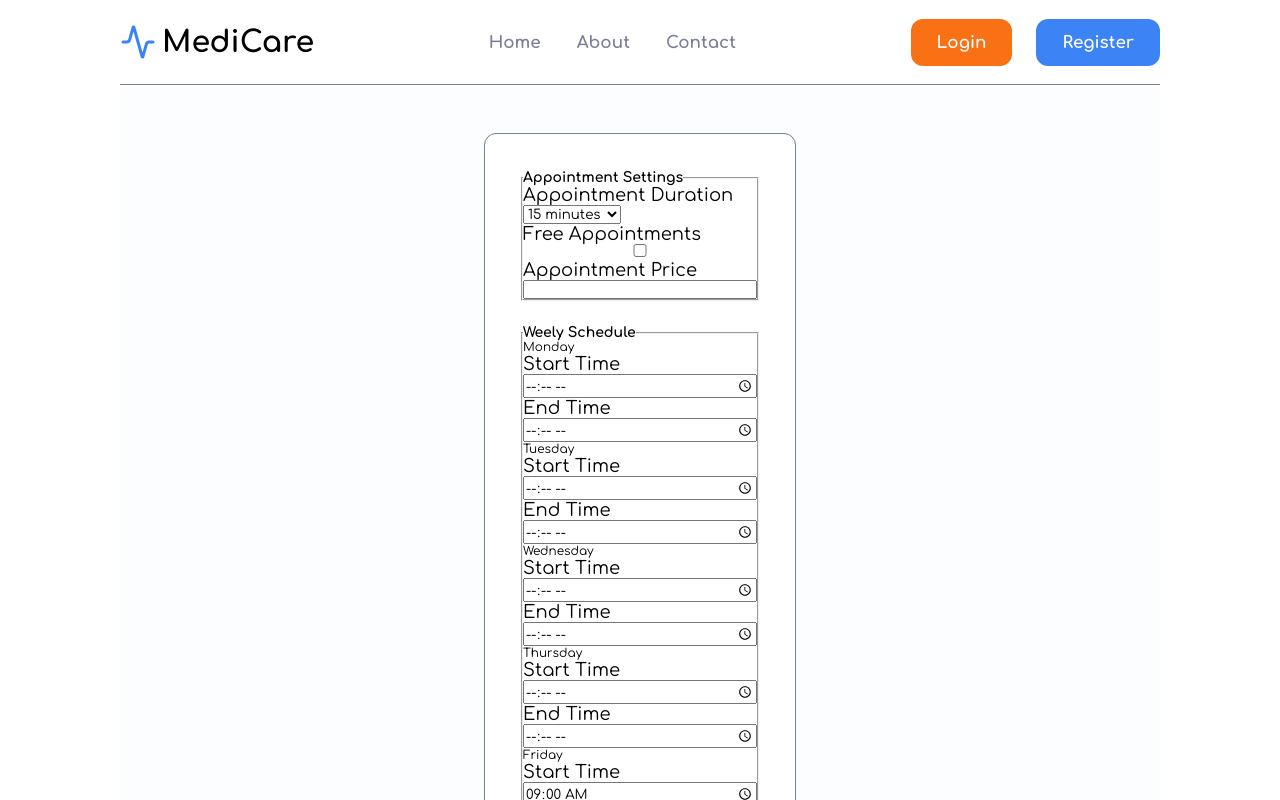
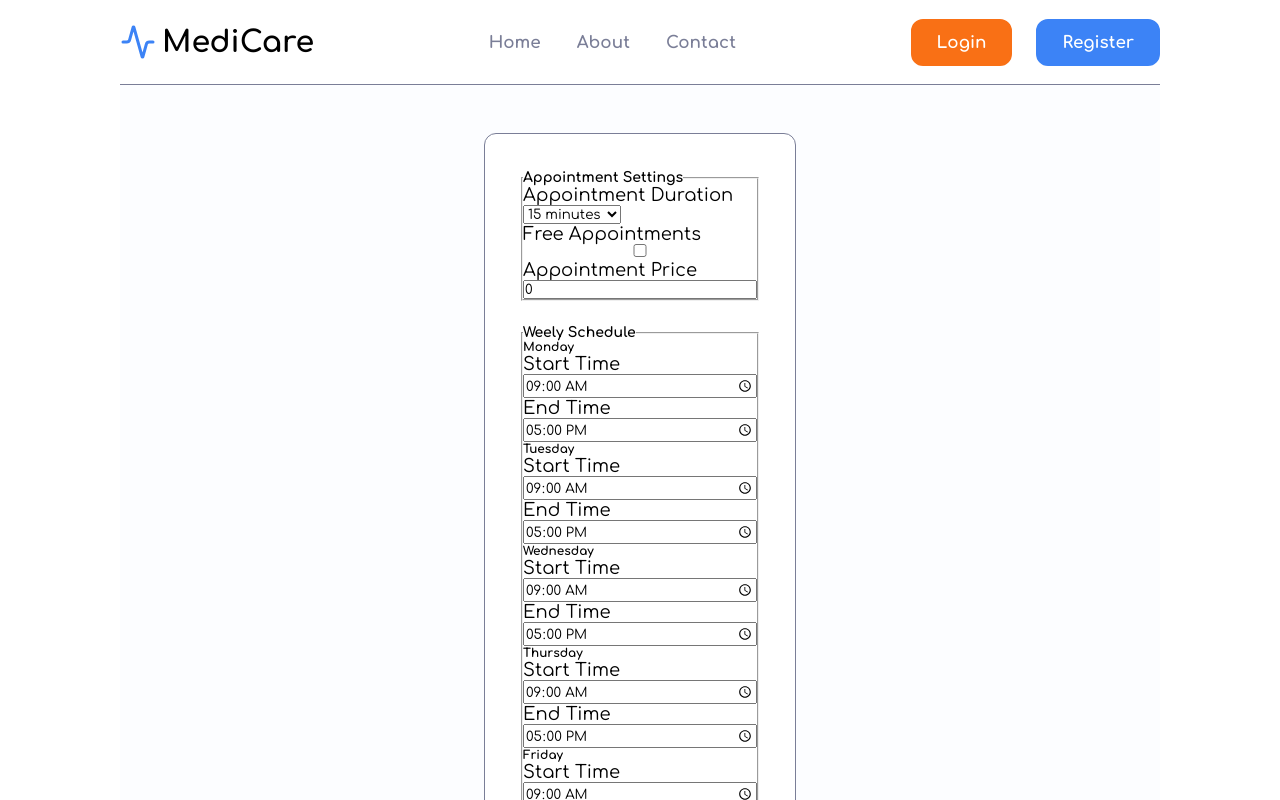
Before and after one commit to ZlatinZlatinov/MedicalCenterInformationSystem, a React (Vite) app in the folder client/: page /schedule in a window 1280 px wide. Shown: the top 800 px of the page. Built offline with nearby package versions, Linux system fonts and the light colour scheme.

Commit message:
Created onSubmit form handler

```diff
--- a/client/src/Components/SiteMain/DoctorSchedule/DoctorScheDule.jsx
+++ b/client/src/Components/SiteMain/DoctorSchedule/DoctorScheDule.jsx
@@ -1,7 +1,45 @@
+import { useState } from "react";
+
+const startTime = '09:00';
+const endTime = '17:00';
+
 function DoctorSchedule() {
+    const [formData, setFormData] = useState({
+        duration: '15 minutes',
+        isFree: false,
+        price: 0,
+        step: 15,
+        mondayStart: startTime,
+        mondayEnd: endTime,
+        tuesdayStart: startTime,
+        tuesdayEnd: endTime,
+        wednesdayStart: startTime,
+        wednesdayEnd: endTime,
+        thursdayStart: startTime,
+        thursdayEnd: endTime,
+        fridayStart: startTime,
+        fridayEnd: endTime,
+    });
+
+    function handleOnChange(e) {
+        const name = e.target.name;
+        const value = e.target.type === 'checkbox' ? e.target.checked : e.target.value;
+
+        setFormData(prev => ({
+            ...prev,
+            [name]: value
+        }));
+    }
+
+    function handleOnSubmit(e) {
+        e.preventDefault();
+
+        console.log(formData);
+    }
+
     return (
         <section id="doc-schedule">
-            <form id="doc-schedule-form" className="auth-form">
+            <form id="doc-schedule-form" className="auth-form" onSubmit={handleOnSubmit}>
                 <fieldset>
                     <legend>
                         <h3>Appointment Settings</h3>
@@ -9,7 +47,7 @@ function DoctorSchedule() {
 
                     <div className="input-field">
                         <label htmlFor="duration">Appointment Duration</label>
-                        <select name="duration" id="duration">
+                        <select name="duration" id="duration" value={formData.duration} onChange={handleOnChange}>
                             <option value="15 minutes">15 minutes</option>
                             <option value="30 minutes">30 minutes</option>
                             <option value="45 minutes">45 minutes</option>
@@ -19,12 +57,12 @@ function DoctorSchedule() {
 
                     <div className="input-field">
                         <label htmlFor="isFree">Free Appointments</label>
-                        <input type="checkbox" name="isFree" id="isFree" />
+                        <input type="checkbox" name="isFree" id="isFree" checked={formData.isFree} onChange={handleOnChange} />
                     </div>
 
                     <div className="input-field">
                         <label htmlFor="price">Appointment Price</label>
-                        <input type="number" name="price" id="price" />
+                        <input type="number" name="price" id="price" value={formData.price} onChange={handleOnChange} />
                     </div>
                 </fieldset>
 
@@ -32,50 +70,80 @@ function DoctorSchedule() {
                     <legend>
                         <h3>Weely Schedule</h3>
                     </legend>
-
-                    <div className="input-field">
-                        <p>Monday</p>
-                        <label htmlFor="monday">Start Time</label>
-                        <input type="time" name="start" id="start" />
-                        <label htmlFor="monday">End Time</label>
-                        <input type="time" name="end" id="end" />
+                    <div className="intput-container">
+                        <h4>Monday</h4>
+                        <div className="input-field">
+                            <div>
+                                <label htmlFor="mondayStart">Start Time</label>
+                                <input type="time" name="mondayStart" id="mondayStart" min={startTime} value={formData.mondayStart} onChange={handleOnChange} />
+                            </div>
+                            <div>
+                                <label htmlFor="mondayEnd">End Time</label>
+                                <input type="time" name="mondayEnd" id="mondayEnd" value={formData.mondayEnd} onChange={handleOnChange} />
+                            </div>
+                        </div>
                     </div>
 
-                    <div className="input-field">
-                        <p>Tuesday</p>
-                        <label htmlFor="monday">Start Time</label>
-                        <input type="time" name="start" id="start" />
-                        <label htmlFor="monday">End Time</label>
-                        <input type="time" name="end" id="end" />
+                    <div className="intput-container">
+                        <h4>Tuesday</h4>
+                        <div className="input-field">
+                            <div>
+                                <label htmlFor="tuesdayStart">Start Time</label>
+                                <input type="time" name="tuesdayStart" id="tuesdayStart" value={formData.tuesdayStart} onChange={handleOnChange} />
+                            </div>
+                            <div>
+                                <label htmlFor="tuesdayEnd">End Time</label>
+                                <input type="time" name="tuesdayEnd" id="tuesdayEnd" value={formData.tuesdayEnd} onChange={handleOnChange} />
+                            </div>
+                        </div>
                     </div>
 
-                    <div className="input-field">
-                        <p>Wednesday</p>
-                        <label htmlFor="monday">Start Time</label>
-                        <input type="time" name="start" id="start" />
-                        <label htmlFor="monday">End Time</label>
-                        <input type="time" name="end" id="end" />
+                    <div className="intput-container">
+                        <h4>Wednesday</h4>
+                        <div className="input-field">
+                            <div>
+                                <label htmlFor="wednesdayStart">Start Time</label>
+                                <input type="time" name="wednesdayStart" id="wednesdayStart" value={formData.wednesdayStart} onChange={handleOnChange} />
+                            </div>
+                            <div>
+                                <label htmlFor="wednesdayEnd">End Time</label>
+                                <input type="time" name="wednesdayEnd" id="wednesdayEnd" value={formData.wednesdayEnd} onChange={handleOnChange} />
+                            </div>
+                        </div>
                     </div>
 
-                    <div className="input-field">
-                        <p>Thursday</p>
-                        <label htmlFor="monday">Start Time</label>
-                        <input type="time" name="start" id="start" />
-                        <label htmlFor="monday">End Time</label>
-                        <input type="time" name="end" id="end" />
+                    <div className="intput-container">
+                        <h4>Thursday</h4>
+                        <div className="input-field">
+                            <div>
+                                <label htmlFor="thursdayStart">Start Time</label>
+                                <input type="time" name="thursdayStart" id="thursdayStart" value={formData.thursdayStart} onChange={handleOnChange} />
+                            </div>
+                            <div>
+                                <label htmlFor="thursdayEnd">End Time</label>
+                                <input type="time" name="thursdayEnd" id="thursdayEnd" value={formData.thursdayEnd} onChange={handleOnChange} />
+                            </div>
+                        </div>
                     </div>
 
-                    <div className="input-field">
-                        <p>Friday</p>
-                        <label htmlFor="monday">Start Time</label>
-                        <input type="time" name="start" id="start" value={'09:00'}/>
-                        <label htmlFor="monday">End Time</label>
-                        <input type="time" name="end" id="end" />
+                    <div className="intput-container">
+                        <h4>Friday</h4>
+                        <div className="input-field">
+                            <div>
+                                <label htmlFor="fridayStart">Start Time</label>
+                                <input type="time" name="fridayStart" id="fridayStart" value={formData.fridayStart} onChange={handleOnChange} />
+                            </div>
+                            <div>
+                                <label htmlFor="fridayEnd">End Time</label>
+                                <input type="time" name="fridayEnd" id="fridayEnd" value={formData.fridayEnd} onChange={handleOnChange} />
+                            </div>
+                        </div>
                     </div>
+
                 </fieldset>
 
                 <div className="form-btn">
-                    <input type="submit" value="Save" />
+                    <input type="submit" className="auth-btn" value="Save" />
                 </div>
             </form>
         </section>
```
